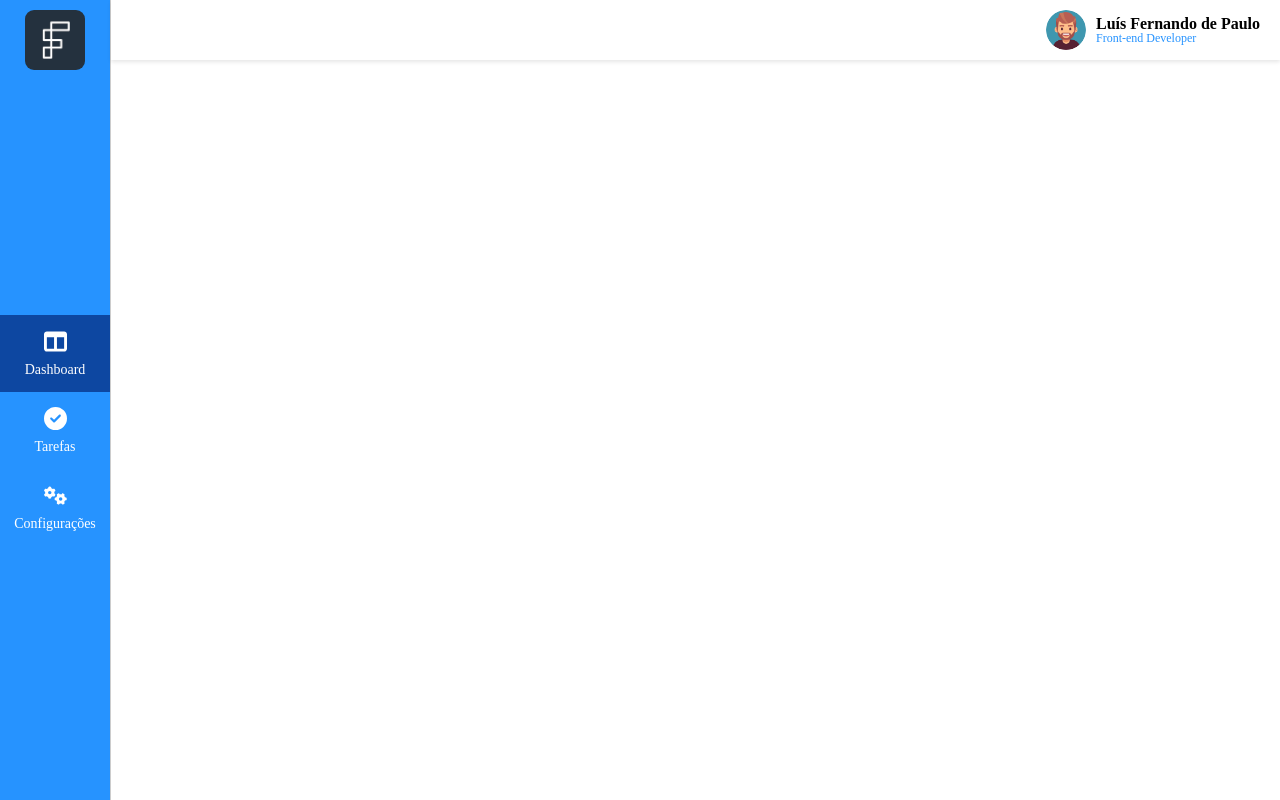
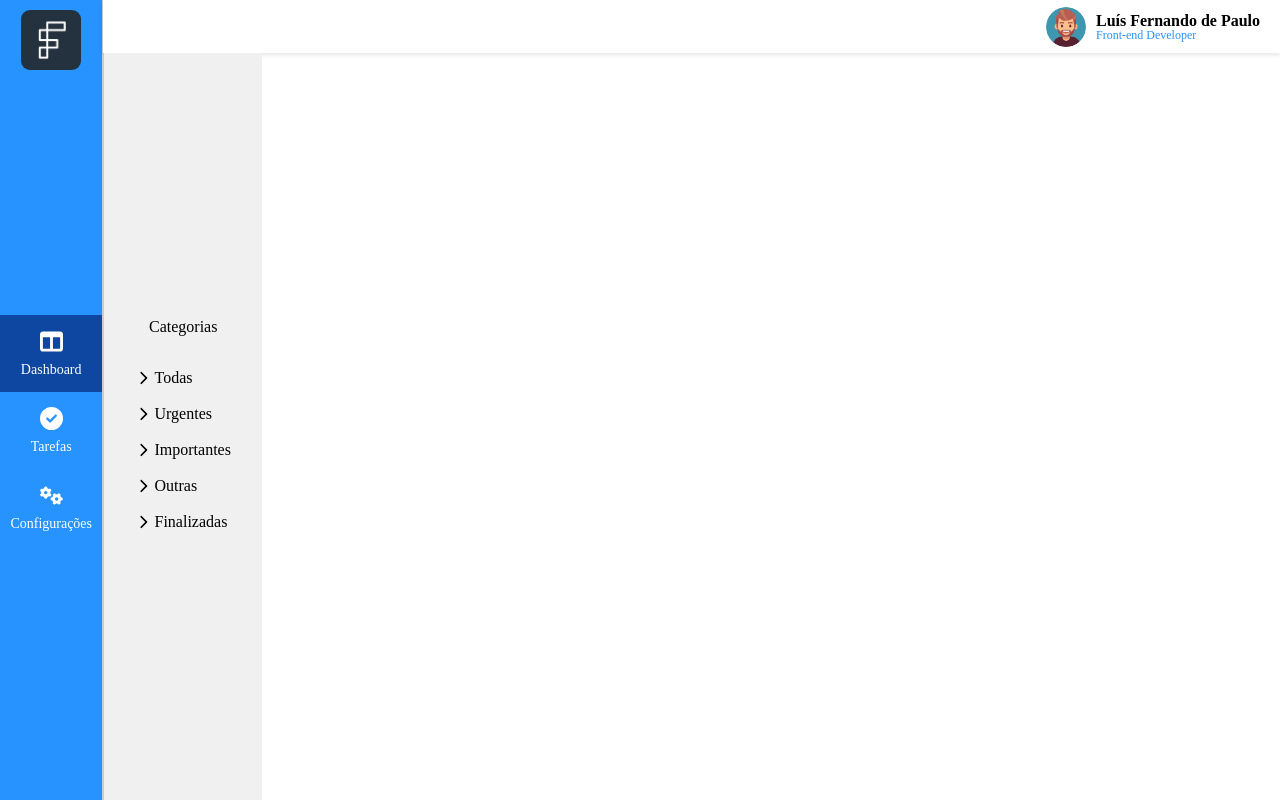
Before and after one commit to Luisfp0/challenge-front-end-app-facilita, a Vue app: page /dashboard in a window 1280 px wide. Built offline with nearby package versions, Linux system fonts and the light colour scheme.

Commit message:
feat: Categories component

```diff
--- /dev/null
+++ b/src/components/Categories.vue
@@ -0,0 +1,63 @@
+<template>
+  <div class="categories">
+    <h2>Categorias</h2>
+    <div class="options">
+      <div class="category-option">
+        <fa class="icon" :icon="['fas', 'chevron-right']" />Todas
+      </div>
+      <div class="category-option">
+        <fa class="icon" :icon="['fas', 'chevron-right']" />Urgentes
+      </div>
+      <div class="category-option">
+        <fa class="icon" :icon="['fas', 'chevron-right']" />Importantes
+      </div>
+      <div class="category-option">
+        <fa class="icon" :icon="['fas', 'chevron-right']" />Outras
+      </div>
+      <div class="category-option">
+        <fa class="icon" :icon="['fas', 'chevron-right']" />Finalizadas
+      </div>
+    </div>
+  </div>
+</template>
+
+<style scoped>
+.categories {
+  display: flex;
+  flex-direction: column;
+  align-items: center;
+  justify-content: center;
+  width: 10%;
+  height: 100vh;
+  background-color: #f0f0f0;
+  padding: 20px;
+  border-left: 1px solid #ccc;
+}
+
+.category-option {
+  color: #000;
+  margin: 5px 0;
+  cursor: pointer;
+}
+
+.category-option:hover {
+  color: #007bff;
+  text-decoration: underline;
+}
+
+.icon {
+  width: 14px;
+  height: 14px;
+  margin-right: 5px;
+}
+
+h2 {
+  margin-bottom: 30px;
+}
+
+.options {
+  display: flex;
+  flex-direction: column;
+  gap: 10px;
+}
+</style>
--- a/src/components/Header.vue
+++ b/src/components/Header.vue
@@ -24,12 +24,10 @@ export default defineComponent({
   display: flex;
   justify-content: flex-end;
   align-items: center;
-  width: 100%;
   height: 60px;
   background-color: #ffffff;
   box-shadow: 0 2px 4px rgba(0, 0, 0, 0.1);
   padding: 0 20px;
-  z-index: 1000;
 }
 
 .header-content {
--- a/src/components/SideBar.vue
+++ b/src/components/SideBar.vue
@@ -52,6 +52,7 @@ export default defineComponent({
   background-color: #2693ff;
   border-right: 1px solid #ccc;
   padding: 10px 0 10px 0;
+  width: 8%;
 }
 
 .logo {
@@ -65,7 +66,7 @@ export default defineComponent({
   flex-direction: column;
   justify-content: center;
   height: 100%;
-  width: 110px;
+  width: 100%;
 }
 
 .option {
--- a/src/views/Dashboard.vue
+++ b/src/views/Dashboard.vue
@@ -1,27 +1,37 @@
 <template>
   <div class="dashboard">
     <Sidebar />
-    <Header/>
+    <div class="main_content">
+      <Header />
+      <Categories />
+    </div>
   </div>
 </template>
 
 <script lang="ts">
-import { defineComponent } from 'vue'
-import Sidebar from '../components/SideBar.vue'
-import Header from '../components/Header.vue'
+import { defineComponent } from "vue";
+import Sidebar from "../components/SideBar.vue";
+import Header from "../components/Header.vue";
+import Categories from "../components/Categories.vue";
 
 export default defineComponent({
   components: {
     Sidebar,
-    Header
+    Header,
+    Categories,
   },
-})
+});
 </script>
 
 <style scoped>
 .dashboard {
   display: flex;
-  width: 100%;
   height: 100vh;
 }
+
+.main_content {
+  display: flex;
+  flex-direction: column;
+  width: 100%;
+}
 </style>
```
